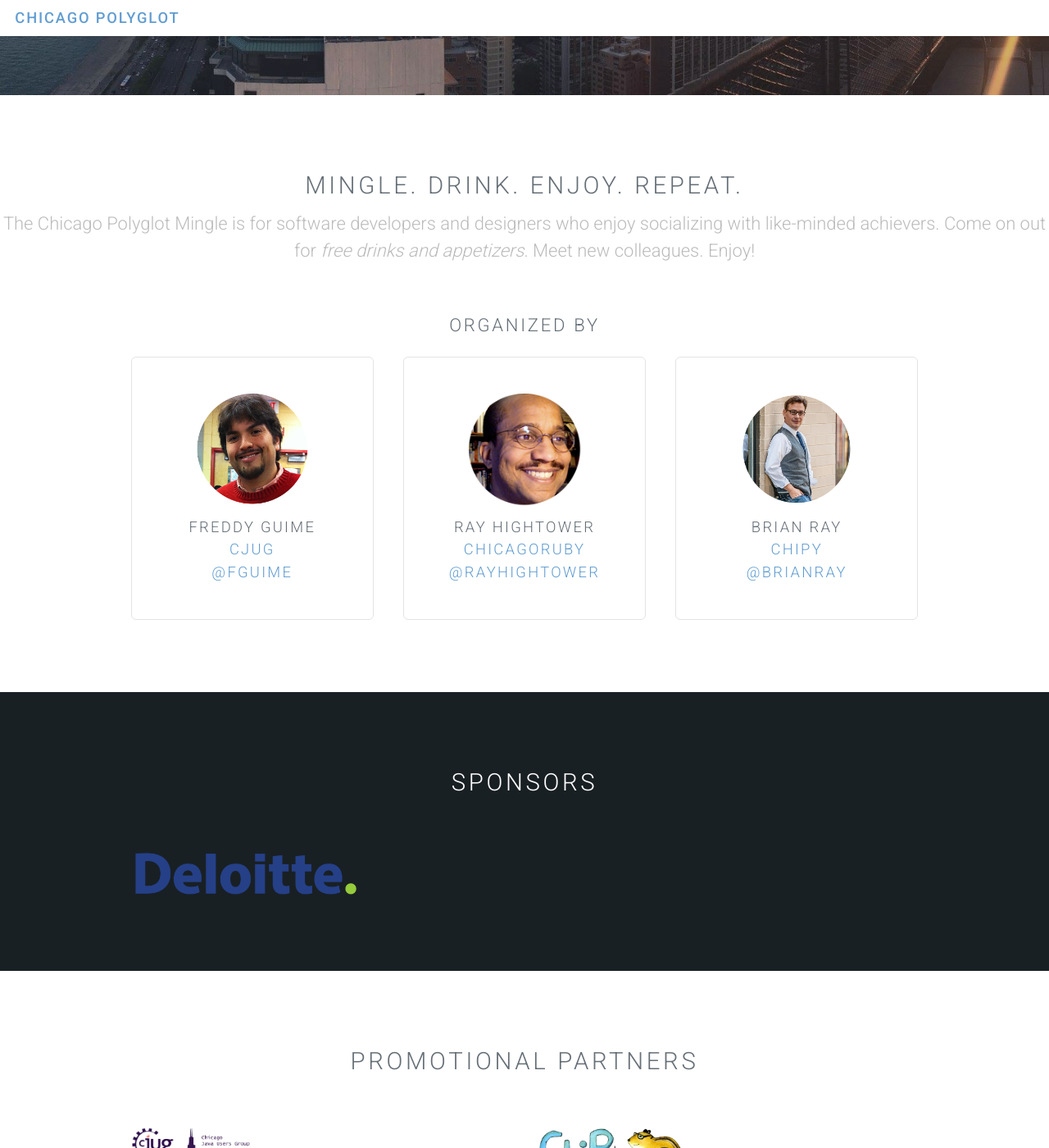
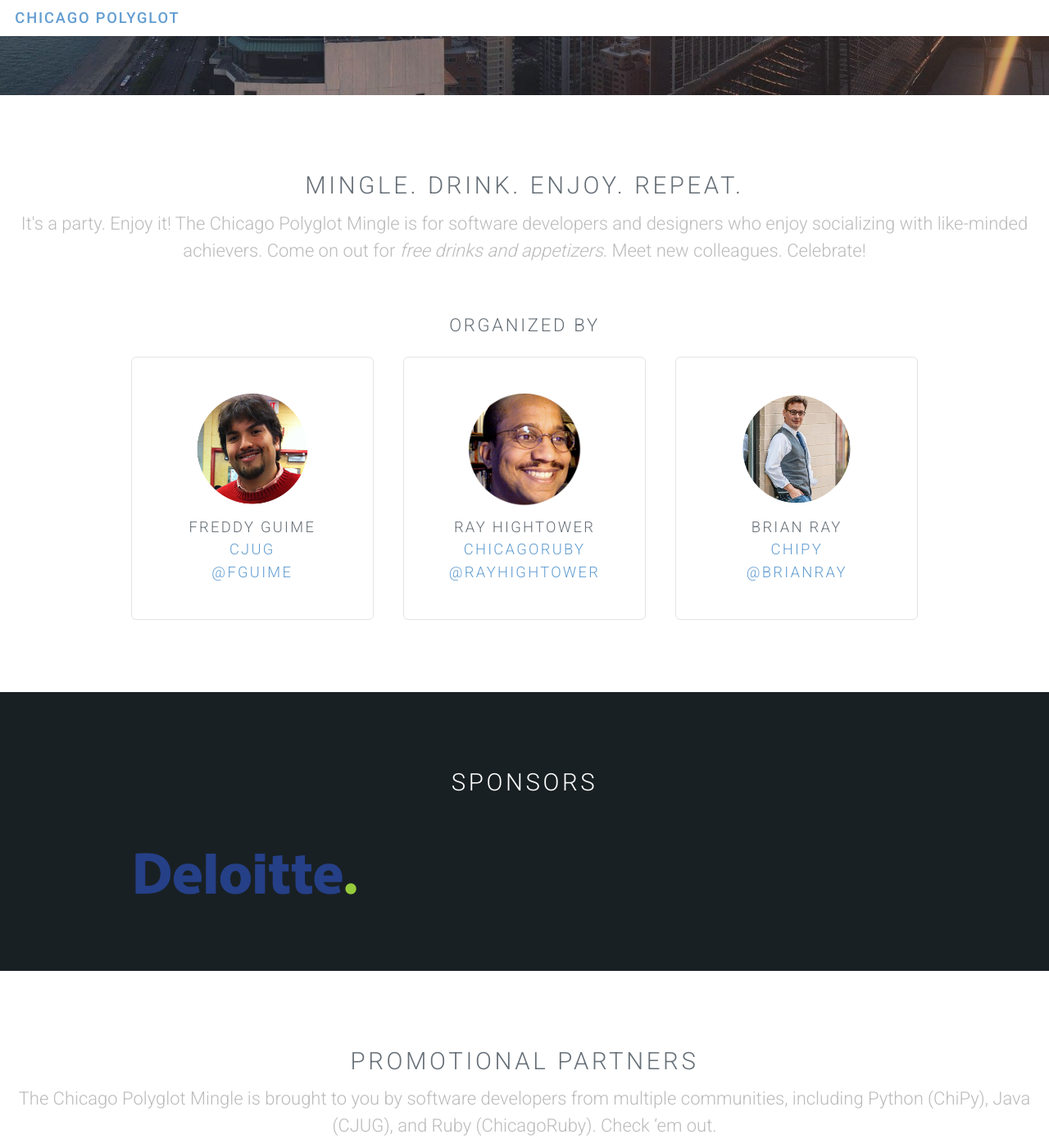
Before and after one commit to 8thlight/chicagopolyglot, a Jekyll site: the page built from index.html, in a window 1280 px wide and 1400 px high, scrolled down 407 px. Shown: the whole window at 82% size. Built offline with Jekyll 4.4.1, drawn with Linux system fonts in a browser that asks for light colours.

Commit message:
Wordsmithing.

```diff
--- a/index.html
+++ b/index.html
@@ -6,7 +6,7 @@
 			<section id="one" class="wrapper style1">
 				<header class="major">
 					<h2>Mingle. Drink. Enjoy. Repeat.</h2>
-          <p>The Chicago Polyglot Mingle is for software developers and designers who enjoy socializing with like-minded achievers. Come on out for <i>free drinks and appetizers</i>. Meet new colleagues. Enjoy!</p>
+          <p>It's a party. Enjoy it! The Chicago Polyglot Mingle is for software developers and designers who enjoy socializing with like-minded achievers. Come on out for <i>free drinks and appetizers</i>. Meet new colleagues. Celebrate!</p>
 
 				</header>
 				<div class="container">
@@ -54,6 +54,7 @@
 			<section id="three" class="wrapper style1">
 				<header class="major">
 					<h2>Promotional Partners</h2>
+          <p>The Chicago Polyglot Mingle is brought to you by software developers from multiple communities, including Python (ChiPy), Java (CJUG), and Ruby (ChicagoRuby). Check ‘em out.</p>
 				</header>
 				<div class="container">
 					<div class="row">
```
